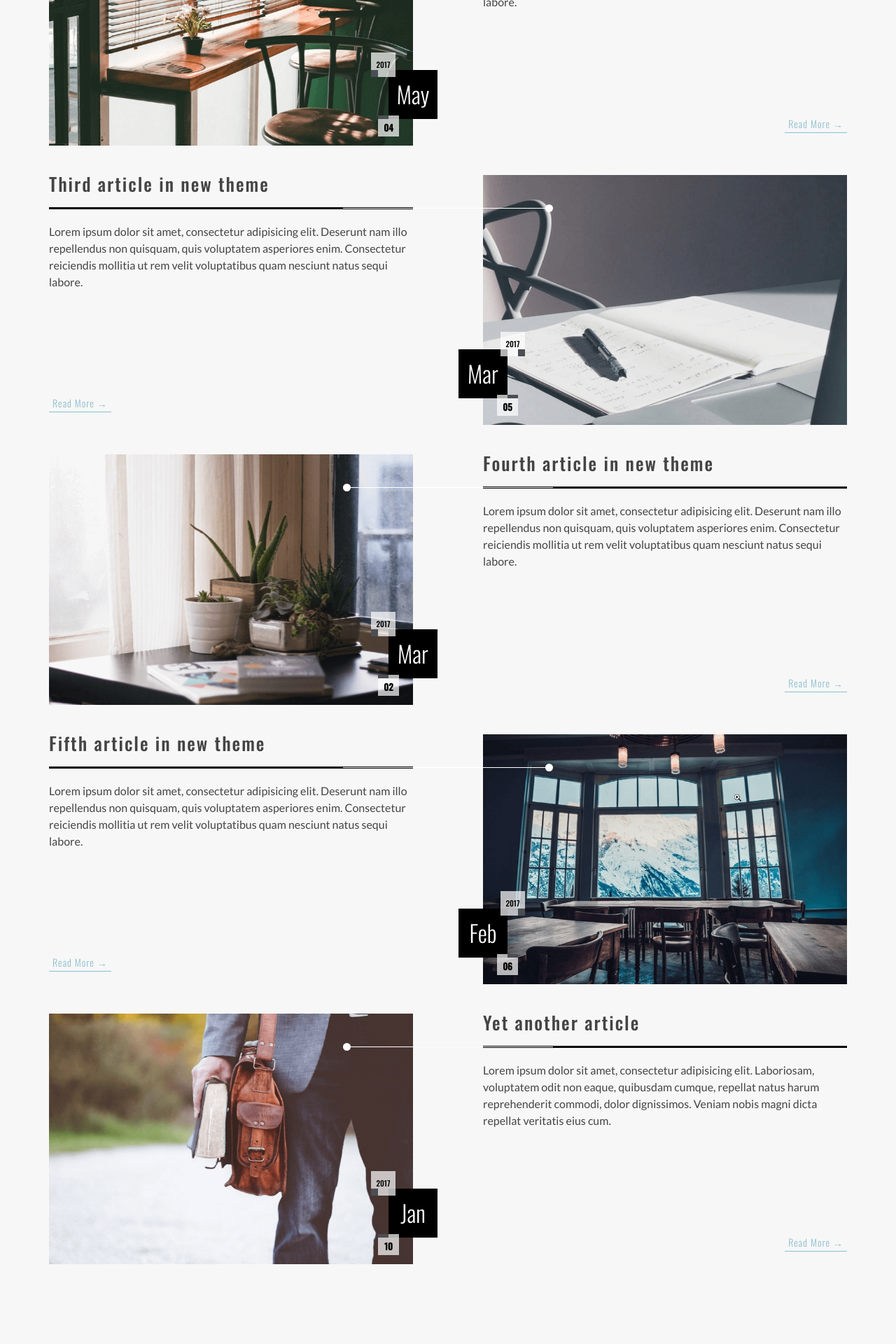
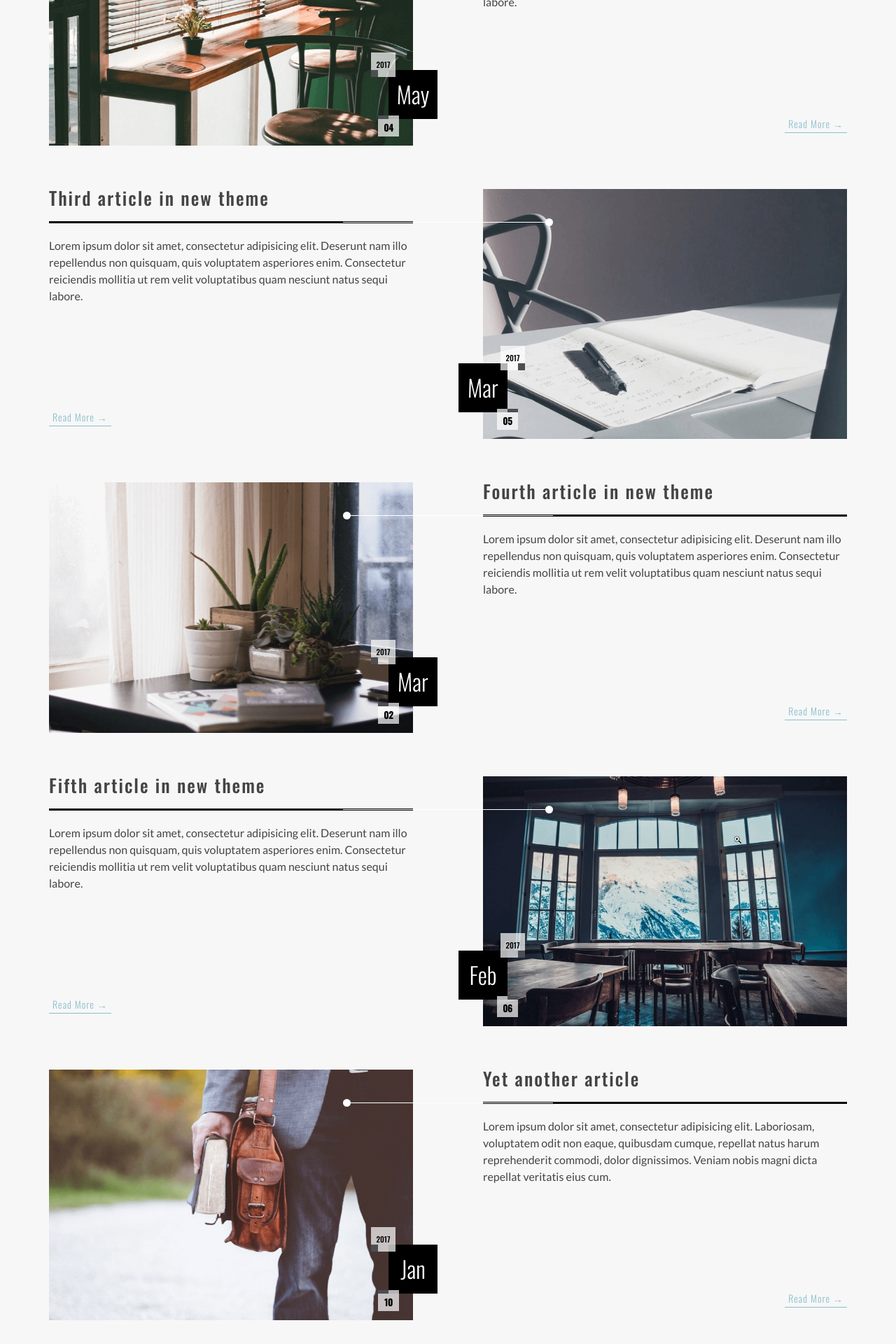
Before and after one commit to sarhov/itsjekyll-miqo, a Jekyll site: the page built from index.html, in a window 1280 px wide. Shown: the part 1233-3153 px from the top of the page at 70% size. Built offline with Jekyll 4.4.1, drawn with Linux system fonts in a browser that asks for light colours; before the commit the page ends 3081 px from its top, so only the background shows below that.

Commit message:
added hover for whole post, added margin between posts

```diff
--- a/_includes/latest_posts.liquid
+++ b/_includes/latest_posts.liquid
@@ -35,6 +35,8 @@
 				{% endfor %}
 			</div>
 		</div>
-		<div class="b-posts__footer"></div>
+		<div class="b-posts__footer">
+			<a href="{{site.baseurl}}/blog" class="b-post__all">All Articles</a>
+		</div>
 	</div>
 </div>
--- a/_sass/_main.scss
+++ b/_sass/_main.scss
@@ -162,6 +162,12 @@ a{
 	}
 }
 
+.b-posts-list{
+	&__item{
+		margin-bottom: 60px;
+	}
+}
+
 .b-post{
 	margin-bottom: 40px;
 	position: relative;
@@ -231,21 +237,6 @@ a{
 				&::after{
 					left: auto;
 					right: -200px;
-				}
-				&:hover{
-					&:hover{
-						&::before{
-							width: 150%;
-							left: auto;
-							background: #ddd;
-							right: -250px;
-						}
-						&::after{
-							background: #ddd;
-							right: -250px;
-							left: auto;
-						}
-					}
 				}
 			}
 		}
@@ -362,7 +353,12 @@ a{
 			transition: all 0.7s;
 			border-radius: 50%;
 		}
-		&:hover{
+	}
+	&__desc{
+		line-height: 1.5;
+	}
+	&:hover{
+		.b-post__title{
 			&::before{
 				width: 150%;
 				left: -250px;
@@ -373,8 +369,18 @@ a{
 				left: -250px;
 			}
 		}
-	}
-	&__desc{
-		line-height: 1.5;
+		.b-post__info.is-reversed .b-post__title{
+			&::before{
+				width: 150%;
+				left: auto;
+				right: -250px;
+				background: #ddd;
+			}
+			&::after{
+				background: #ddd;
+				left: auto;
+				right: -250px;
+			}
+		}
 	}
 }
```
